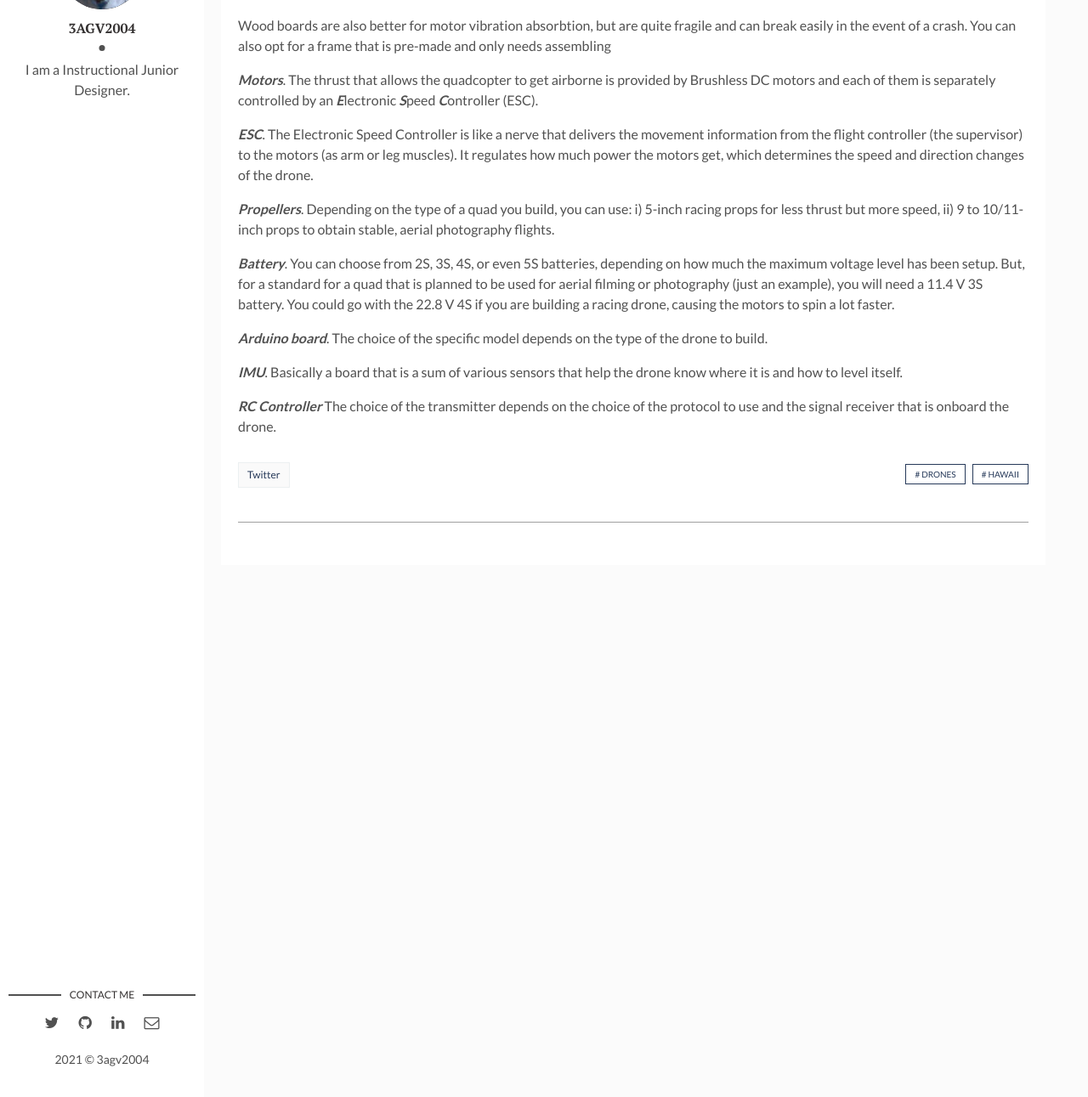
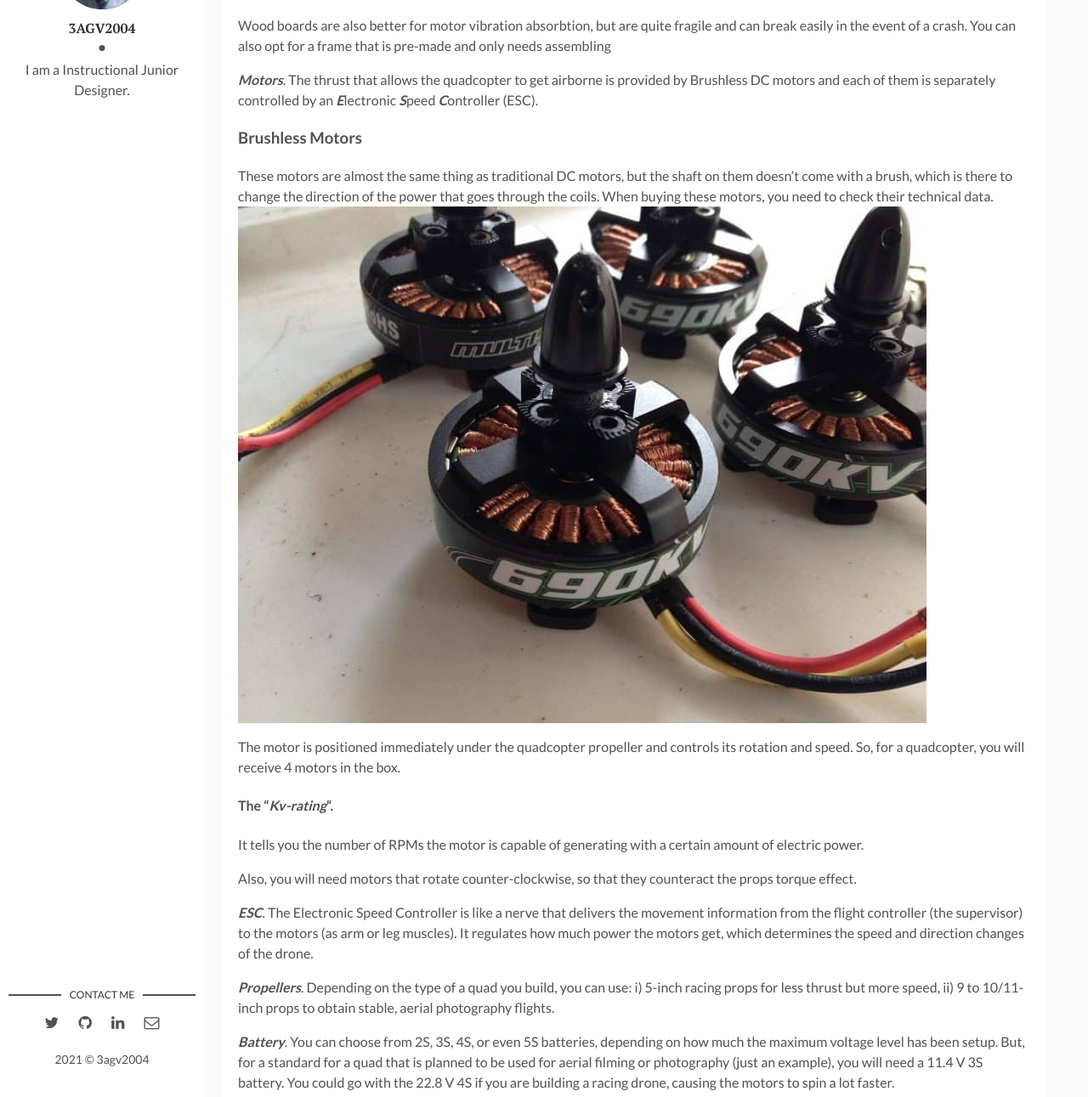
Before and after one commit to ROBOTICronics/ROBOTICronics.github.io, a Jekyll site: the page built from _posts/2017-04-06-how-i-rest-from-work.markdown, in a window 1280 px wide and 1400 px high, scrolled down 7749 px, cut to the strip 109-1400 px from the top of the window. Shown: the whole strip at 85% size. Built offline with Jekyll 4.4.1, drawn with Linux system fonts in a browser that asks for light colours; comment, search, counter and statistics services are not loaded.

Commit message:
Update 2017-04-06-how-i-rest-from-work.markdown

```diff
--- a/_posts/2017-04-06-how-i-rest-from-work.markdown
+++ b/_posts/2017-04-06-how-i-rest-from-work.markdown
@@ -137,6 +137,18 @@
 
 ***Motors***. The thrust that allows the quadcopter to get airborne is provided by Brushless DC motors and each of them is separately controlled by an ***E***lectronic ***S***peed ***C***ontroller (ESC).
 
+### Brushless Motors
+
+These motors are almost the same thing as traditional DC motors, but the shaft on them doesn’t come with a brush, which is there to change the direction of the power that goes through the coils. When buying these motors, you need to check their technical data.
+![Brushles motors]({{site.baseurl}}/assets/img/Brushless-motors.jpg)
+
+The motor is positioned immediately under the quadcopter propeller and controls its rotation and speed. So, for a quadcopter, you will receive 4 motors in the box.
+#### The “***Kv-rating***“.
+
+It tells you the number of RPMs the motor is capable of generating with a certain amount of electric power.
+
+Also, you will need motors that rotate counter-clockwise, so that they counteract the props torque effect.
+
 ***ESC***. The Electronic Speed Controller is like a nerve that delivers the movement information from the flight controller (the supervisor) to the motors (as arm or leg muscles). It regulates how much power the motors get, which determines the speed and direction changes of the drone.
 
 ***Propellers***. Depending on the type of a quad you build, you can use: i) 5-inch racing props for less thrust but more speed, ii) 9 to 10/11-inch props to obtain stable, aerial photography flights.
```
